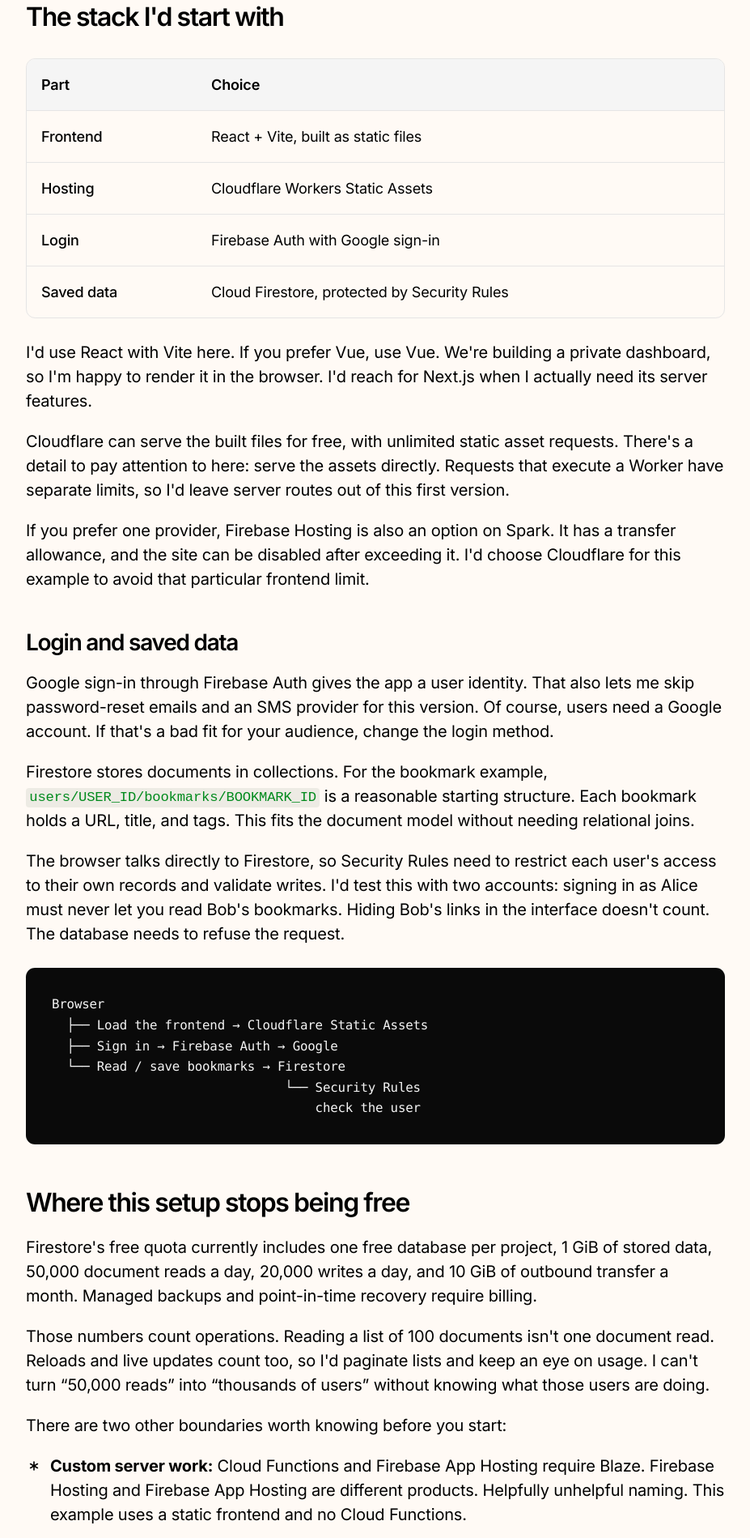
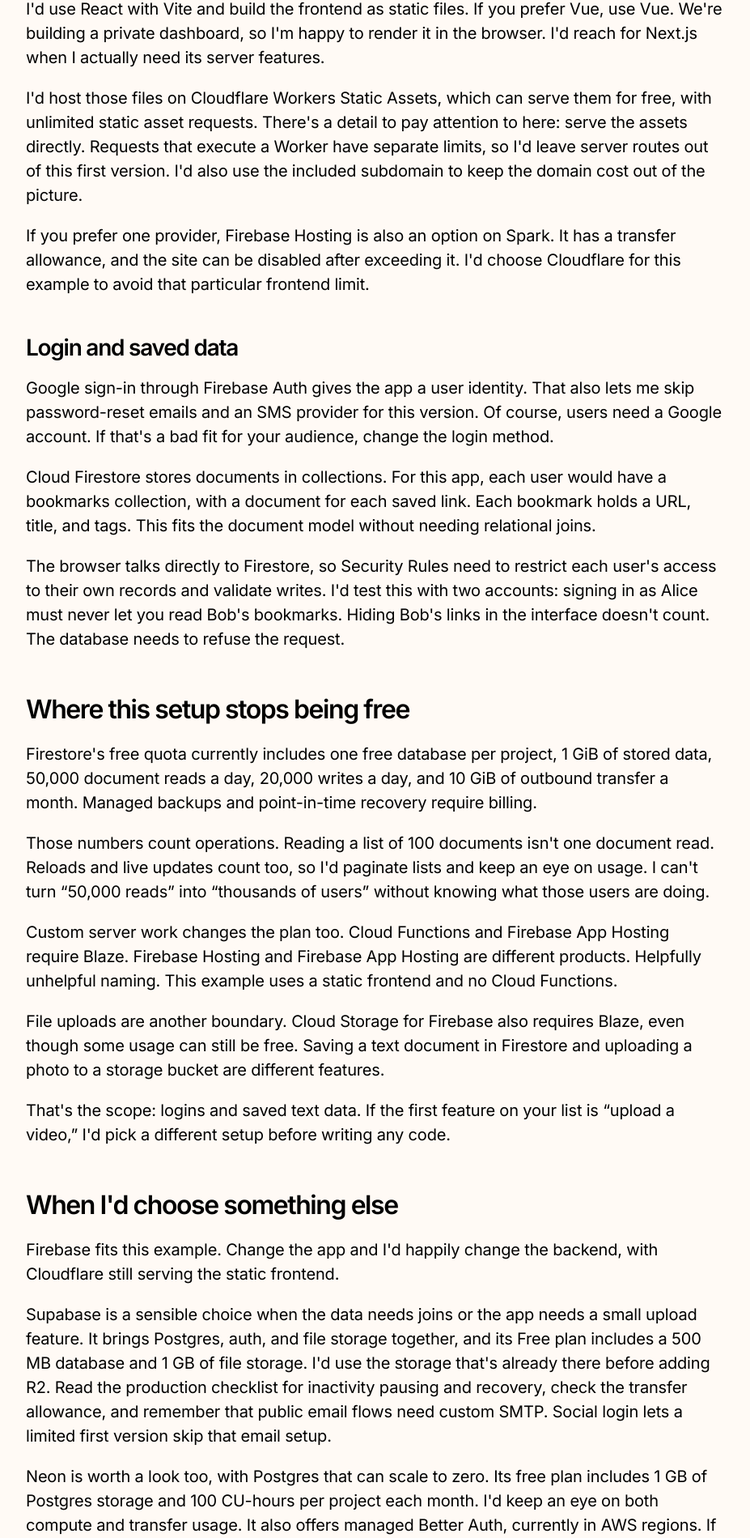
Before and after one commit to almazbisenbaev/almaz, a Next.js app: page /posts/zero-dollar-production-stack in a window 1280 px wide. Shown: the part 2036-3935 px from the top of the page at 81% size, without its empty margins (176-1103 px from the left). Built offline with nearby package versions, Linux system fonts and the light colour scheme.

Commit message:
Update blog

```diff
--- a/src/app/(site)/posts/zero-dollar-production-stack/page.jsx
+++ b/src/app/(site)/posts/zero-dollar-production-stack/page.jsx
@@ -36,13 +36,6 @@ export const metadata = {
     images: [post.thumbnail],
   },
 };
-
-const architecture = `Browser
-  ├── Load the frontend → Cloudflare Static Assets
-  ├── Sign in → Firebase Auth → Google
-  └── Read / save bookmarks → Firestore
-                               └── Security Rules
-                                   check the user`;
 
 export default function PostZeroDollarProductionStack() {
   return (
@@ -85,11 +78,9 @@ export default function PostZeroDollarProductionStack() {
 
           <p>That's a real app. It needs hosting, authentication, a database, and access rules. It doesn't automatically need Redis, a separate search service, or an object-storage bucket.</p>
 
-          <p>For this kind of project, I'd start with <strong>a static frontend on Cloudflare, Firebase Auth, and Firestore on the Spark plan</strong>. I'll get to Supabase and Neon too, because the right choice depends on what we're saving and what we want to do with it.</p>
+          <p>For this kind of project, I'd start with a static frontend on Cloudflare, Firebase Auth, and Firestore on the Spark plan. I'll get to Supabase and Neon too, because the right choice depends on what we're saving and what we want to do with it.</p>
 
           <p>I'm trying to keep the app small enough to understand. If saving a URL means managing eight dashboards, I've accidentally given myself a second job. Fuck that little upgrade.</p>
-
-          <p className="text-sm text-neutral-500">Checked on November 14, 2026. This example is a small app with social login and saved text data. It uses a provider subdomain and stays within free quotas. File uploads, paid APIs, and server-side jobs change the requirements.</p>
 
           <h2>First, decide what $0 means</h2>
 
@@ -99,27 +90,9 @@ export default function PostZeroDollarProductionStack() {
 
           <h2>The stack I'd start with</h2>
 
-          <div className="my-6 overflow-x-auto rounded-lg border border-neutral-200">
-            <table className="w-full border-collapse text-left text-sm sm:text-base">
-              <caption className="sr-only">Suggested stack for a small bookmark manager</caption>
-              <thead className="bg-neutral-100">
-                <tr>
-                  <th scope="col" className="p-4 font-semibold">Part</th>
-                  <th scope="col" className="p-4 font-semibold">Choice</th>
-                </tr>
-              </thead>
-              <tbody>
-                <tr className="border-t border-neutral-200"><th scope="row" className="p-4 align-top font-medium">Frontend</th><td className="p-4">React + Vite, built as static files</td></tr>
-                <tr className="border-t border-neutral-200"><th scope="row" className="p-4 align-top font-medium">Hosting</th><td className="p-4">Cloudflare Workers Static Assets</td></tr>
-                <tr className="border-t border-neutral-200"><th scope="row" className="p-4 align-top font-medium">Login</th><td className="p-4">Firebase Auth with Google sign-in</td></tr>
-                <tr className="border-t border-neutral-200"><th scope="row" className="p-4 align-top font-medium">Saved data</th><td className="p-4">Cloud Firestore, protected by Security Rules</td></tr>
-              </tbody>
-            </table>
-          </div>
+          <p>I'd use React with Vite and build the frontend as static files. If you prefer Vue, use Vue. We're building a private dashboard, so I'm happy to render it in the browser. I'd reach for Next.js when I actually need its server features.</p>
 
-          <p>I'd use React with Vite here. If you prefer Vue, use Vue. We're building a private dashboard, so I'm happy to render it in the browser. I'd reach for Next.js when I actually need its server features.</p>
-
-          <p>Cloudflare can <a href="https://developers.cloudflare.com/workers/static-assets/billing-and-limitations/">serve the built files for free, with unlimited static asset requests</a>. There's a detail to pay attention to here: serve the assets directly. Requests that execute a Worker have separate limits, so I'd leave server routes out of this first version.</p>
+          <p>I'd host those files on Cloudflare Workers Static Assets, which can <a href="https://developers.cloudflare.com/workers/static-assets/billing-and-limitations/">serve them for free, with unlimited static asset requests</a>. There's a detail to pay attention to here: serve the assets directly. Requests that execute a Worker have separate limits, so I'd leave server routes out of this first version. I'd also use the included subdomain to keep the domain cost out of the picture.</p>
 
           <p>If you prefer one provider, <a href="https://firebase.google.com/docs/hosting/usage-quotas-pricing">Firebase Hosting</a> is also an option on Spark. It has a transfer allowance, and the site can be disabled after exceeding it. I'd choose Cloudflare for this example to avoid that particular frontend limit.</p>
 
@@ -127,11 +100,9 @@ export default function PostZeroDollarProductionStack() {
 
           <p><a href="https://firebase.google.com/docs/auth/web/google-signin">Google sign-in through Firebase Auth</a> gives the app a user identity. That also lets me skip password-reset emails and an SMS provider for this version. Of course, users need a Google account. If that's a bad fit for your audience, change the login method.</p>
 
-          <p>Firestore stores documents in collections. For the bookmark example, <code>users/USER_ID/bookmarks/BOOKMARK_ID</code> is a reasonable starting structure. Each bookmark holds a URL, title, and tags. This fits the <a href="https://firebase.google.com/docs/firestore/data-model">document model</a> without needing relational joins.</p>
+          <p>Cloud Firestore stores documents in collections. For this app, each user would have a bookmarks collection, with a document for each saved link. Each bookmark holds a URL, title, and tags. This fits the <a href="https://firebase.google.com/docs/firestore/data-model">document model</a> without needing relational joins.</p>
 
           <p>The browser talks directly to Firestore, so <a href="https://firebase.google.com/docs/rules/basics">Security Rules</a> need to restrict each user's access to their own records and validate writes. I'd test this with two accounts: signing in as Alice must never let you read Bob's bookmarks. Hiding Bob's links in the interface doesn't count. The database needs to refuse the request.</p>
-
-          <pre tabIndex={0} role="region" aria-label="Bookmark app architecture" className="my-6 overflow-x-auto rounded-lg bg-neutral-950 text-neutral-100 text-xs sm:text-sm leading-relaxed focus-visible:outline-2 focus-visible:outline-offset-4 focus-visible:outline-neutral-600">{architecture}</pre>
 
           <h2>Where this setup stops being free</h2>
 
@@ -139,69 +110,33 @@ export default function PostZeroDollarProductionStack() {
 
           <p>Those numbers count operations. Reading a list of 100 documents isn't one document read. Reloads and live updates count too, so I'd paginate lists and keep an eye on usage. I can't turn “50,000 reads” into “thousands of users” without knowing what those users are doing.</p>
 
-          <p>There are two other boundaries worth knowing before you start:</p>
+          <p>Custom server work changes the plan too. <a href="https://firebase.google.com/pricing">Cloud Functions and Firebase App Hosting require Blaze</a>. Firebase Hosting and Firebase App Hosting are different products. Helpfully unhelpful naming. This example uses a static frontend and no Cloud Functions.</p>
 
-          <ul>
-            <li><strong>Custom server work:</strong> <a href="https://firebase.google.com/pricing">Cloud Functions and Firebase App Hosting require Blaze</a>. Firebase Hosting and Firebase App Hosting are different products. Helpfully unhelpful naming. This example uses a static frontend and no Cloud Functions.</li>
-            <li><strong>File uploads:</strong> <a href="https://firebase.google.com/docs/storage/faqs-storage-changes-announced-sept-2024">Cloud Storage for Firebase also requires Blaze</a>, even though some usage can still be free. Saving a text document in Firestore and uploading a photo to a storage bucket are different features.</li>
-          </ul>
+          <p>File uploads are another boundary. <a href="https://firebase.google.com/docs/storage/faqs-storage-changes-announced-sept-2024">Cloud Storage for Firebase also requires Blaze</a>, even though some usage can still be free. Saving a text document in Firestore and uploading a photo to a storage bucket are different features.</p>
 
           <p>That's the scope: logins and saved text data. If the first feature on your list is “upload a video,” I'd pick a different setup before writing any code.</p>
 
           <h2>When I'd choose something else</h2>
 
-          <p>Firebase fits this example. Change the app and I'd happily change the backend. Here's what else I'd look at, with Cloudflare still serving the static frontend:</p>
+          <p>Firebase fits this example. Change the app and I'd happily change the backend, with Cloudflare still serving the static frontend.</p>
 
-          <div tabIndex={0} role="region" aria-label="Backend alternatives comparison" className="my-6 overflow-x-auto rounded-lg border border-neutral-200 focus-visible:outline-2 focus-visible:outline-offset-4 focus-visible:outline-neutral-600">
-            <table className="w-full min-w-[640px] border-collapse text-left text-sm sm:text-base">
-              <caption className="sr-only">When another backend is a better fit</caption>
-              <thead className="bg-neutral-100">
-                <tr>
-                  <th scope="col" className="p-4 font-semibold">Backend</th>
-                  <th scope="col" className="p-4 font-semibold">When I'd consider it</th>
-                  <th scope="col" className="p-4 font-semibold">What to account for</th>
-                </tr>
-              </thead>
-              <tbody>
-                <tr className="border-t border-neutral-200">
-                  <th scope="row" className="p-4 align-top font-medium"><a href="https://supabase.com/pricing">Supabase</a></th>
-                  <td className="p-4 align-top">Postgres, relational queries, auth, and some file storage in one backend.</td>
-                  <td className="p-4 align-top">Inactivity pausing, egress, email delivery, and a backup plan.</td>
-                </tr>
-                <tr className="border-t border-neutral-200">
-                  <th scope="row" className="p-4 align-top font-medium"><a href="https://neon.com/docs/introduction/plans">Neon</a></th>
-                  <td className="p-4 align-top">Postgres with scale-to-zero and managed auth.</td>
-                  <td className="p-4 align-top">Monthly compute and transfer quotas; check auth region support.</td>
-                </tr>
-                <tr className="border-t border-neutral-200">
-                  <th scope="row" className="p-4 align-top font-medium"><a href="https://developers.cloudflare.com/d1/">Workers + D1</a></th>
-                  <td className="p-4 align-top">A custom API with SQLite-compatible SQL inside Cloudflare.</td>
-                  <td className="p-4 align-top">You still need an authentication solution and server-side authorization.</td>
-                </tr>
-                <tr className="border-t border-neutral-200">
-                  <th scope="row" className="p-4 align-top font-medium"><a href="https://www.convex.dev/pricing">Convex</a></th>
-                  <td className="p-4 align-top">An app built around reactive data and backend functions.</td>
-                  <td className="p-4 align-top">Its data and function model, usage quotas, and the distinction between Free and pay-as-you-go Starter.</td>
-                </tr>
-              </tbody>
-            </table>
-          </div>
+          <p>Supabase is a sensible choice when the data needs joins or the app needs a small upload feature. It brings Postgres, auth, and file storage together, and its <a href="https://supabase.com/pricing">Free plan</a> includes a 500 MB database and 1 GB of file storage. I'd use the storage that's already there before adding R2. Read the <a href="https://supabase.com/docs/guides/deployment/going-into-prod">production checklist</a> for inactivity pausing and recovery, check the transfer allowance, and remember that public email flows need <a href="https://supabase.com/docs/guides/auth/auth-smtp">custom SMTP</a>. Social login lets a limited first version skip that email setup.</p>
 
-          <p><strong>Supabase is still a sensible choice.</strong> I'd lean toward it when the data needs joins or the app needs a small upload feature. Its Free plan includes a 500 MB Postgres database and 1 GB of file storage. I'd use the storage that's already there before adding R2. Read the <a href="https://supabase.com/docs/guides/deployment/going-into-prod">production checklist</a> for inactivity pausing and recovery, and remember that public email flows need <a href="https://supabase.com/docs/guides/auth/auth-smtp">custom SMTP</a>. Social login lets a limited first version skip that email setup.</p>
+          <p>Neon is worth a look too, with Postgres that can scale to zero. Its <a href="https://neon.com/docs/introduction/plans">free plan</a> includes 1 GB of Postgres storage and 100 CU-hours per project each month. I'd keep an eye on both compute and transfer usage. It also offers <a href="https://neon.com/docs/auth/about">managed Better Auth</a>, currently in AWS regions. If you remember it as just a database, that picture needs updating. I'd compare it with Supabase for a SQL-based app.</p>
 
-          <p><strong>Neon is worth a look too.</strong> Its free plan includes 1 GB of Postgres storage and 100 CU-hours per project each month. It also offers <a href="https://neon.com/docs/auth/about">managed Better Auth</a>, currently in AWS regions. If you remember it as just a database, that picture needs updating. I'd compare it with Supabase for a SQL-based app.</p>
+          <p>If I wanted to write a custom API, I'd consider Workers with <a href="https://developers.cloudflare.com/d1/">D1</a> for SQLite-compatible SQL inside Cloudflare. D1's <a href="https://developers.cloudflare.com/d1/platform/pricing/">free allowances</a> include 5 million rows read and 100,000 rows written daily, plus 5 GB of total storage. That's plenty to consider, but I still have to sort out user authentication and permissions. For this bookmark app, I'd take the managed auth-and-data setup above.</p>
 
-          <p><strong>D1 is useful when you want to write the backend.</strong> Its <a href="https://developers.cloudflare.com/d1/platform/pricing/">free allowances</a> include 5 million rows read and 100,000 rows written daily, plus 5 GB of total storage. That's plenty to consider, but I still have to sort out user authentication and permissions. For this bookmark app, I'd take the managed auth-and-data setup above.</p>
+          <p>I'd also consider <a href="https://www.convex.dev/pricing">Convex</a> for an app built around reactive data and backend functions. That means getting comfortable with its data and function model, checking the usage quotas, and remembering that Free and the pay-as-you-go Starter plan are different choices.</p>
 
           <h2>What I'd leave out</h2>
 
-          <p><strong>A separate storage bucket.</strong> Our example saves links and text. R2 becomes relevant when there are actual files to store; its <a href="https://developers.cloudflare.com/r2/pricing/">free allowance</a> still has storage and operation limits.</p>
+          <p>I'd leave out a separate storage bucket while the app only saves links and text. R2 becomes relevant when there are actual files to store; its <a href="https://developers.cloudflare.com/r2/pricing/">free allowance</a> still has storage and operation limits.</p>
 
-          <p><strong>A self-hosted analytics service.</strong> If basic visits and page performance are enough, <a href="https://www.cloudflare.com/web-analytics/">Cloudflare Web Analytics</a> is a free hosted option. Product events and funnels need a separate decision. Honestly, I'd skip analytics until I know what I want to measure. A dashboard of numbers I don't use is just a screensaver with responsibilities.</p>
+          <p>I wouldn't self-host an analytics service either. If basic visits and page performance are enough, <a href="https://www.cloudflare.com/web-analytics/">Cloudflare Web Analytics</a> is a free hosted option. Product events and funnels need a separate decision. Honestly, I'd skip analytics until I know what I want to measure. A dashboard of numbers I don't use is just a screensaver with responsibilities.</p>
 
-          <p><strong>A cache and a search platform.</strong> I'd first build the bookmark list, tags, and filters. If the app eventually needs full-text search across a large collection, that requirement may change the backend choice.</p>
+          <p>A cache and a search platform can wait too. I'd first build the bookmark list, tags, and filters. If the app eventually needs full-text search across a large collection, that requirement may change the backend choice.</p>
 
-          <p><strong>A default assumption that Vercel Hobby covers a business.</strong> Vercel is convenient, especially for Next.js, but its <a href="https://vercel.com/legal/terms">Hobby terms</a> specify personal or non-commercial use. That's something to check before calling it the free hosting layer for a paid SaaS.</p>
+          <p>I also wouldn't assume Vercel Hobby covers a business. Vercel is convenient, especially for Next.js, but its <a href="https://vercel.com/legal/terms">Hobby terms</a> specify personal or non-commercial use. That's something to check before calling it the free hosting layer for a paid SaaS.</p>
 
           <h2>The part that matters more than the tools</h2>
 
```
